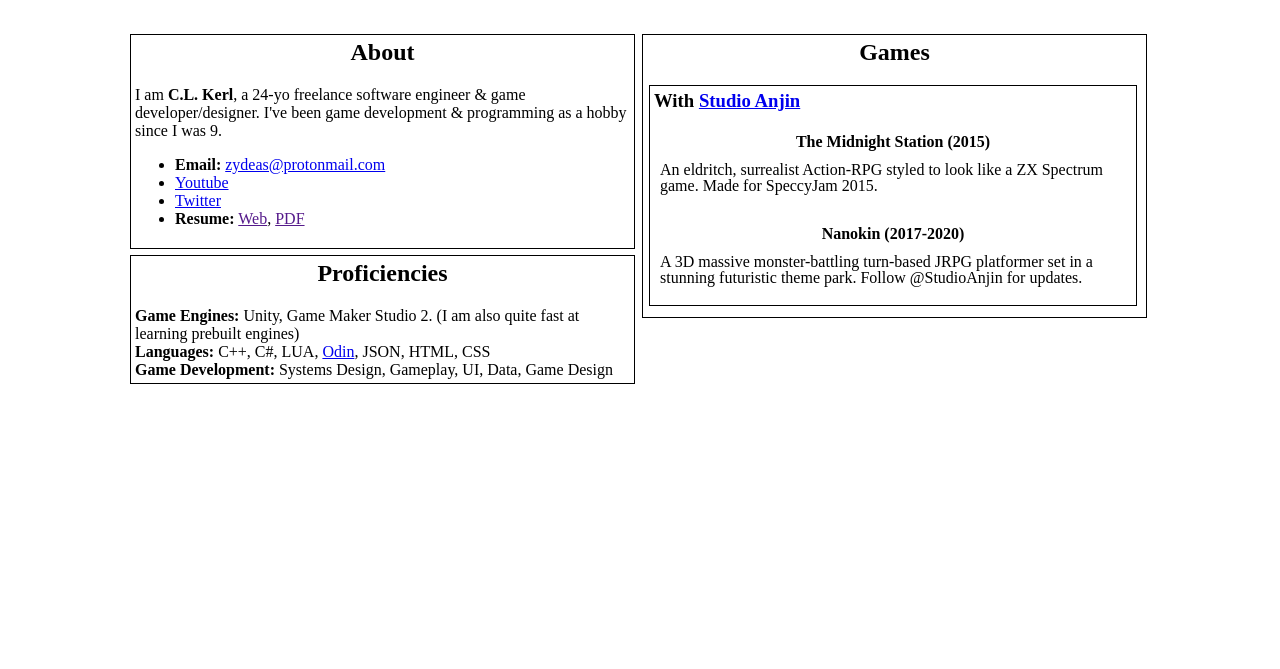
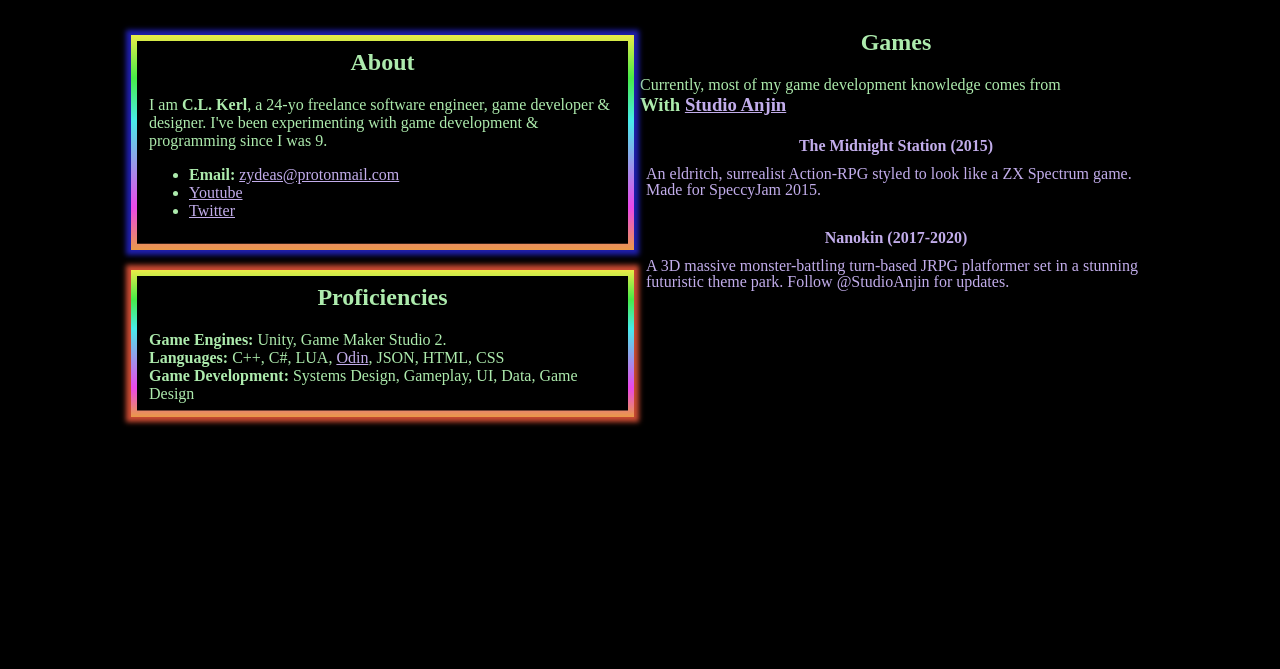
Before and after one commit to zydeas/zydeas.github.io, a plain HTML site: page index.html in a window 1280 px wide. Shown: the part 131-800 px from the top of the page. Drawn offline with Linux system fonts and the light colour scheme.

Commit message:
- Added more styling.

```diff
--- a/index.html
+++ b/index.html
@@ -3,9 +3,26 @@
 <head>
 	<title>ZYDEAS</title>
 
+	<link rel="stylesheet" type="text/css" href="util.css">
+
 	<style type="text/css">
+
+		:root{
+			--rainbow1: hsl(60, 80%, 60%);
+			--rainbow2: hsl(120, 80%, 60%);
+			--rainbow3: hsl(180, 80%, 60%);
+			--rainbow4: hsl(300, 80%, 60%);
+			--rainbow5: hsl(30, 80%, 60%);
+			--rainbow_gradient: linear-gradient(to bottom,
+				 var(--rainbow1) 0%,
+				 var(--rainbow2) 20%,
+				 var(--rainbow3) 40%,
+				 var(--rainbow4) 80%,
+				 var(--rainbow5) 100%);
+		}
+
 		body{
-
+			color: hsl(120, 60%, 80%);
 			font-size: 16px;
 		}
 
@@ -19,6 +36,11 @@
 
 		.title{
 			font-size: 64px;
+			color:white;
+		}
+
+		a:link {
+			color:hsl(260, 60%, 80%);
 		}
 
 		/*.container{
@@ -31,12 +53,25 @@
 			max-width: 1024px;
 		}
 
-		.box{
+		.module-border-wrap{
 			vertical-align: top;
-			outline: 1px solid;
-			margin: 6px 6px 8px 3px;
-			padding: 4px 4px 4px 4px;
+			margin: 6px 6px 20px 3px;
 
+			padding: 1rem;
+			position: relative;
+			background-blend-mode: multiply;
+			background: var(--rainbow_gradient);
+
+			padding: 6px;
+		}
+
+		#AboutBox 			{ box-shadow: 0px 0px 5px 5px hsl(240, 70%, 40%); }
+		#ProficienciesBox 	{ box-shadow: 0px 0px 5px 5px hsl(10, 60%, 50%);  }
+
+		.module{
+			padding: 8px 12px 8px 12px;
+			background: black;
+			clip-path: inset(0px 0px 0px 0px);
 			/*max-width: 40%;*/
 		}
 
@@ -93,7 +128,7 @@
 	<meta name="author" content="C.L. Kerl">
 </head>
 
-<body>
+<body style="background-color:black;">
 	<div align="Center">
 		<h1 class="title">Zydeas</h1>
 	</div>
@@ -101,25 +136,28 @@
 	<div class="content row">
 
 		<div class="column">
-			<div class="box">
+
+			<div class="module-border-wrap" id="AboutBox"> <div class="module">
 				<h2>About</h2>
 				<p>
-					I am <b>C.L. Kerl</b>, a 24-yo freelance software engineer & game developer/designer. I've been game development & programming as a hobby since I was 9.
+					I am <b>C.L. Kerl</b>, a 24-yo freelance software engineer, game developer & designer. I've been experimenting with game development & programming since I was 9.
 					<br>
 
 					<ul>
 						<li><b>Email:</b> <a href="mailto:zydeas@protonmail.com">zydeas@protonmail.com</a></li>
 						<li><a href="https://www.youtube.com/channel/UCVnDIbF81rF0E5Rw7VKh6gQ">Youtube<br></a></li>
 						<li><a href="https://twitter.com/TheRealZargy">Twitter<br></a></li>
-						<li><b>Resume:</b> <a href="">Web</a>, <a href="">PDF</a></li>
-
+						<!-- <li><b>Resume:</b> <a href="">Web</a>, <a href="">PDF</a></li> -->
 					</ul>
 				</p>
-			</div>
+			</div> </div>
 
-			<div class="box">
+
+			<div class="module-border-wrap" id="ProficienciesBox"> <div class="module">
 				<h2>Proficiencies</h3>
-				<b>Game Engines:</b> Unity, Game Maker Studio 2. (I am also quite fast at learning prebuilt engines)<br>
+
+				<b>Game Engines:</b> Unity, Game Maker Studio 2.<br>
+
 				<b>Languages:</b> C++, C#, LUA, <a href="http://odin-lang.org/" target="_blank">Odin</a>, JSON, HTML, CSS <br>
 
 				<b>Game Development:</b> Systems Design, Gameplay, UI, Data, Game Design
@@ -133,11 +171,13 @@
 						<li><b>Data:</b></li>
 					</ul>
 				</div> -->
-			</div>
+			</div> </div>
 		</div>
 
 		<div class="column"> <div class="box">
 			<h2>Games</h2>
+
+			Currently, most of my game development knowledge comes from
 
 			<div class="box">
 				<h3>With <a href = "https://studio-anjin.co.uk/">Studio Anjin</a></h3>
```
Also changed, not shown: img/img-noise-100x100.png (added), img/img-noise-300x300.png (added), util.css (added).
